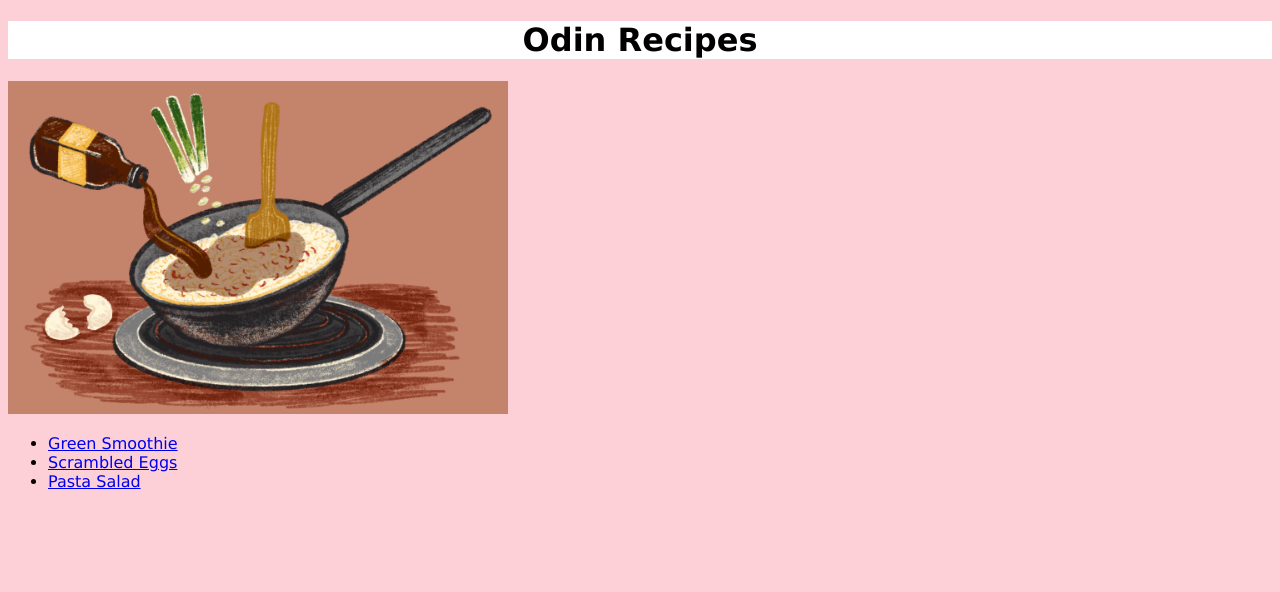
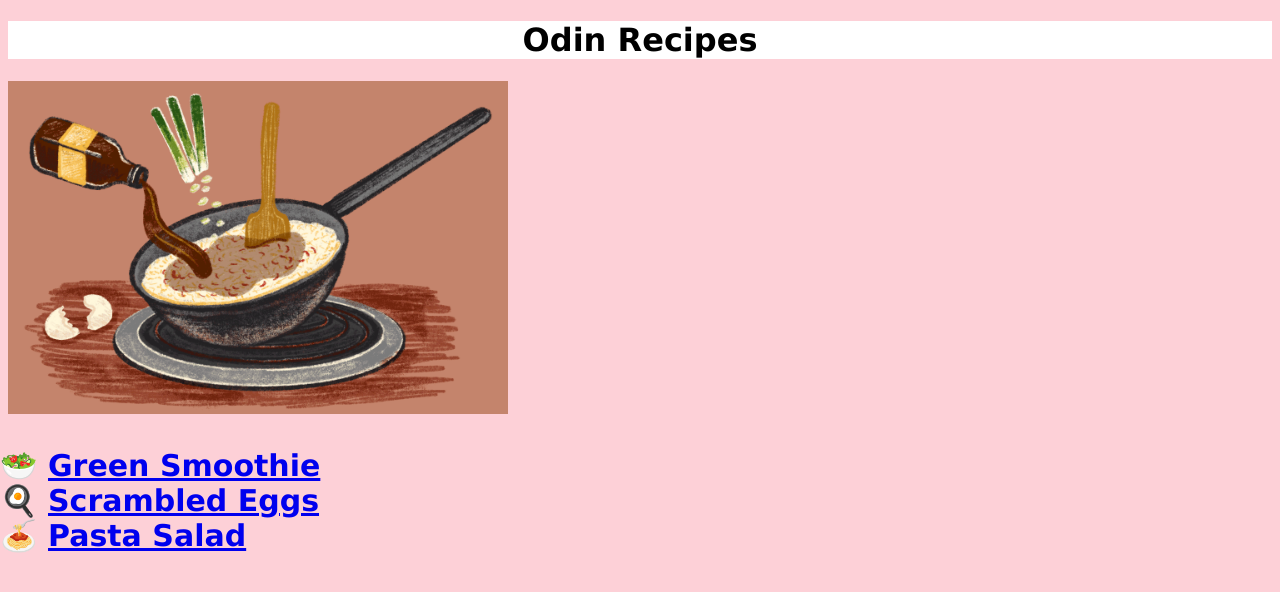
Before and after one commit to ajiteshgogoi/odin-recipes, a plain HTML site: page index.html in a window 1280 px wide. Drawn offline with Linux system fonts and the light colour scheme.

Commit message:
Add visual changes to main list of recipes

```diff
--- a/index.html
+++ b/index.html
@@ -12,7 +12,7 @@
     <h1>Odin Recipes</h1>
     <img src="./img/recipes.gif" alt="A gif of a meal being cooked in a pan">
 
-    <ul>
+    <ul class="main-list repeating-counter-rule">
         <li><a href="./recipes/green-smoothie.html">Green Smoothie</a></li>
         <li><a href="./recipes/scrambled-eggs.html">Scrambled Eggs</a></li>
         <li><a href="./recipes/pasta-salad.html">Pasta Salad</a></li>
--- a/style.css
+++ b/style.css
@@ -24,3 +24,21 @@ h1 {
     text-align: center;
     font-weight: bolder;
 }
+
+.main-list {
+    font-size: 30px;
+    font-weight: 600;
+    te
+
+}
+
+@counter-style repeating-emoji {
+    system: cyclic;
+    symbols: "\1F957" "\1F373" "\1F35D";
+    suffix: " ";
+
+}
+
+.repeating-counter-rule {
+    list-style-type: repeating-emoji;
+}
```
